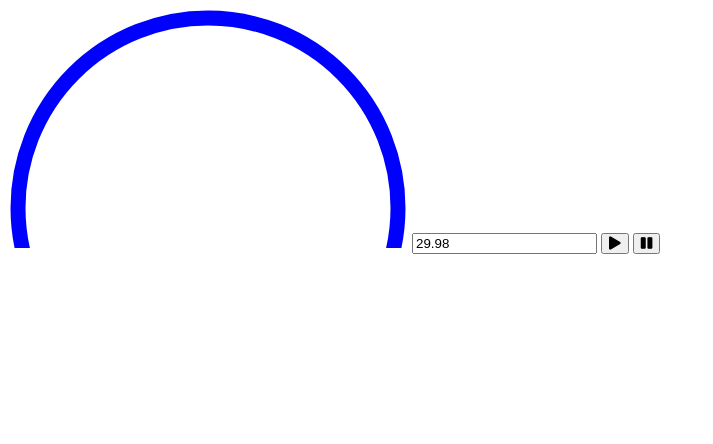
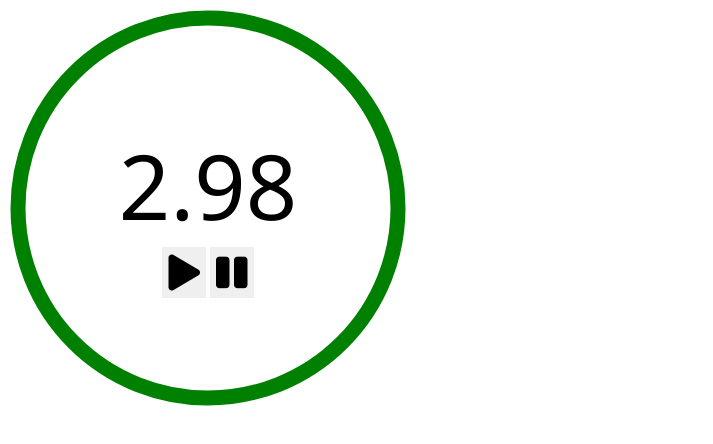
Before and after one commit to mcarpent87/Timer, a plain HTML site: page index.html in a window 1280 px wide. Shown: the whole page, without its empty margins (0-713 px from the left). Drawn offline with Linux system fonts and the light colour scheme.

Commit message:
added styling to timer

```diff
--- a/index.html
+++ b/index.html
@@ -1,23 +1,34 @@
 <!DOCTYPE html>
 <html>
   <head>
-        <link rel="stylesheet" href="https://cdnjs.cloudflare.com/ajax/libs/font-awesome/5.11.2/css/all.min.css"/>
+    <link rel="stylesheet" href="style.css" />
+    <link
+      rel="stylesheet"
+      href="https://cdnjs.cloudflare.com/ajax/libs/font-awesome/5.11.2/css/all.min.css"
+    />
   </head>
   <body>
-            <svg height="240" width="400">
+    <div class="timer">
+      <div class="controls">
+        <input id="duration" value="3" />
+        <div>
+          <button id="start"><i class="fas fa-play"></i></button>
+          <button id="pause"><i class="fas fa-pause"></i></button>
+        </div>
+      </div>
+      <svg class="dial">
         <circle
+          fill="transparent"
+          stroke="green"
+          stroke-width="15"
           r="190"
-                    cx="200"
+          cx="0"
           cy="200"
-                    fill="transparent"
-                    stroke="blue"
-                    stroke-width="15"
-                    transform="rotate(-90 200 200)"
+          transform="rotate(-90 100 100)"
         />
       </svg>
-            <input id="duration" value="30" />
-            <button id="start"><i class="fas fa-play"></i></button>
-            <button id="pause"><i class="fas fa-pause"></i></button>
+    </div>
+
     <script src="timer.js"></script>
     <script src="index.js"></script>
   </body>
--- /dev/null
+++ b/style.css
@@ -0,0 +1,52 @@
+.dial {
+    height: 400px;
+    width: 400px;
+  }
+
+  .timer {
+    position: relative;
+    display: inline-block;
+  }
+
+  * {
+    font: inherit;
+  }
+
+  body {
+    font-family: 'Segoe UI', Roboto, Oxygen, Ubuntu, Cantarell, 'Fira Sans',
+      'Droid Sans', 'Helvetica Neue', Helvetica, Arial, sans-serif;
+  }
+
+  .timer input {
+    display: block;
+    border: none;
+    width: 240px;
+    font-size: 90px;
+    text-align: center;
+  }
+
+  .timer button {
+    border: none;
+    font-size: 36px;
+    cursor: pointer;
+  }
+
+  .timer button:focus {
+    outline: none;
+  }
+
+  .timer input:focus {
+    outline: none;
+  }
+
+  .controls {
+    position: absolute;
+    top: 0;
+    left: 0;
+    right: 0;
+    bottom: 0;
+    display: flex;
+    justify-content: center;
+    align-items: center;
+    flex-direction: column;
+  }
--- a/timer.js
+++ b/timer.js
@@ -34,8 +34,8 @@ class Timer {
         } else {
             this.timeRemaining = timeRemaining - .02;
             if (this.onTick) {
-              this.onTick(this.timeRemaining);
-            }
+                this.onTick(this.timeRemaining);
+              }
         }
     };
 
```
Lines whose indentation alone changed are shown as unchanged.
